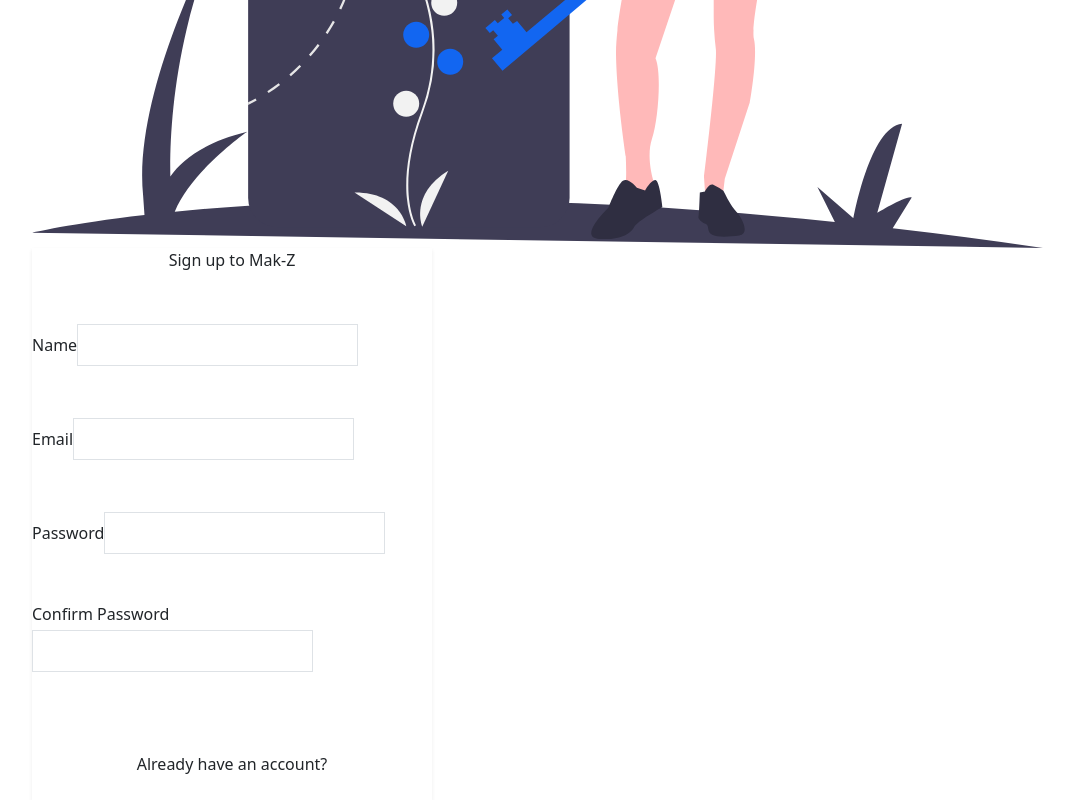
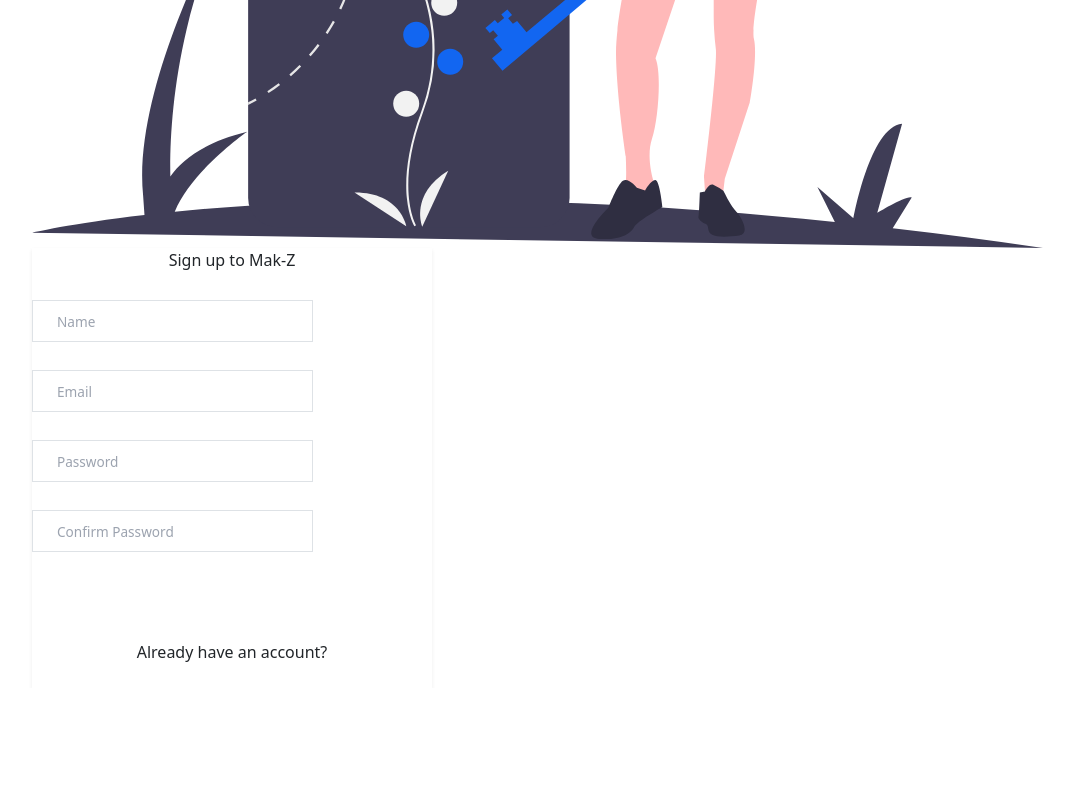
Before and after one commit to Smit-Patel-2133/mak-Z, a React (Vite) app in the folder Front End/mak Z/: page /signup in a window 1280 px wide. Shown: the part 479-1279 px from the top of the page, without its empty margins (50-1117 px from the left). After the commit the page ends 1167 px from the top, so only its background shows below. Built offline with nearby package versions, Linux system fonts and the light colour scheme.

Commit message:
update in signup and login page

```diff
--- a/Front End/mak Z/src/components/SingUp/SignupForm.jsx
+++ b/Front End/mak Z/src/components/SingUp/SignupForm.jsx
@@ -56,49 +56,53 @@
                             <div className="text-3xl font-extrabold text-gray-800 mb-8 self-center text-2xl leading-8 text-center whitespace-nowrap text-neutral-900">
                                 Sign up to Mak-Z
                             </div>
-                            <div className="mt-5">
-                                <label htmlFor="name" className="text-gray-700">Name</label>
+                            <div className="mt-4">
+
                                 <input
                                     type="text"
                                     id="name"
                                     name="name"
                                     value={formData.name}
                                     autoComplete="off"
+                                    placeholder="Name"
                                     onChange={handleChange}
                                     className="w-full px-4 py-2 mt-1 text-base text-gray-800 bg-white border border-gray-300 rounded-md focus:outline-none focus:border-blue-500 focus:ring focus:ring-blue-300"
                                     required
                                 />
                             </div>
-                            <div className="mt-5">
-                                <label htmlFor="email" className="text-gray-700">Email</label>
+                            <div className="mt-4">
+
                                 <input
                                     type="email"
                                     id="email"
                                     name="email"
+                                    placeholder="Email"
                                     value={formData.email}
                                     onChange={handleChange}
                                     className="w-full px-4 py-2 mt-1 text-base text-gray-800 bg-white border border-gray-300 rounded-md focus:outline-none focus:border-blue-500 focus:ring focus:ring-blue-300"
                                     required
                                 />
                             </div>
-                            <div className="mt-5">
-                                <label htmlFor="password" className="text-gray-700">Password</label>
+                            <div className="mt-4">
+
                                 <input
                                     type="password"
                                     id="password"
                                     name="password"
+                                    placeholder="Password"
                                     value={formData.password}
                                     onChange={handleChange}
                                     className="w-full px-4 py-2 mt-1 text-base text-gray-800 bg-white border border-gray-300 rounded-md focus:outline-none focus:border-blue-500 focus:ring focus:ring-blue-300"
                                     required
                                 />
                             </div>
-                            <div className="mt-5">
-                                <label htmlFor="confirmPassword" className="text-gray-700">Confirm Password</label>
+                            <div className="mt-4">
+
                                 <input
                                     type="password"
                                     id="confirmPassword"
                                     name="confirmPassword"
+                                    placeholder="Confirm Password"
                                     value={formData.confirmPassword}
                                     onChange={handleChange}
                                     className="w-full px-4 py-2 mt-1 text-base text-gray-800 bg-white border border-gray-300 rounded-md focus:outline-none focus:border-blue-500 focus:ring focus:ring-blue-300"
@@ -108,7 +112,7 @@
                             {message && <p className='text-red-600'>{message}</p>}
                             <button
                                 type="submit"
-                                className="px-4 py-2 mt-3 text-base font-semibold text-white bg-blue-500 rounded-full hover:bg-blue-600 focus:outline-none focus:ring focus:ring-blue-300"
+                                className="px-4 py-2 mt-4 text-base font-semibold text-white bg-blue-500 rounded-full hover:bg-blue-600 focus:outline-none focus:ring focus:ring-blue-300"
                             >
                                 Sign Up
                             </button>
--- a/Front End/mak Z/src/components/login/Login.jsx
+++ b/Front End/mak Z/src/components/login/Login.jsx
@@ -75,7 +75,7 @@
             <div className="flex items-center mb-6 pt-4">
                 <p className="text-gray-600 ml-4">Don't have an account? </p>
                 <a
-                    className="text-blue-500 ml-2 hover:underline"
+                    className="text-blue-500 ml-2 mb-3 hover:underline"
                     onClick={() => navigate('/signup')}
                 >Sign up</a>
             </div>
```
